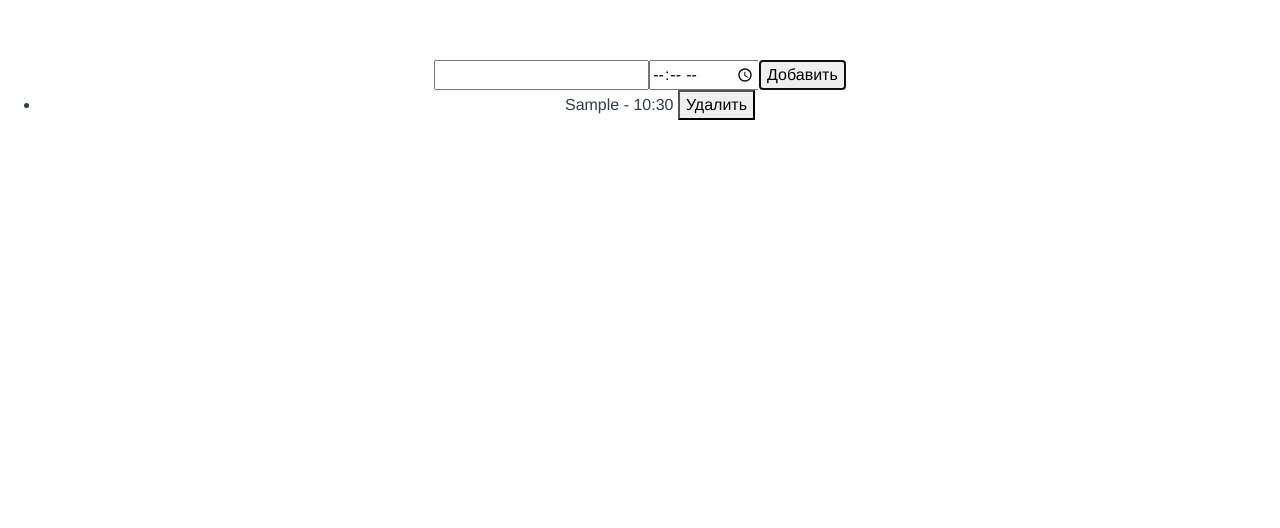
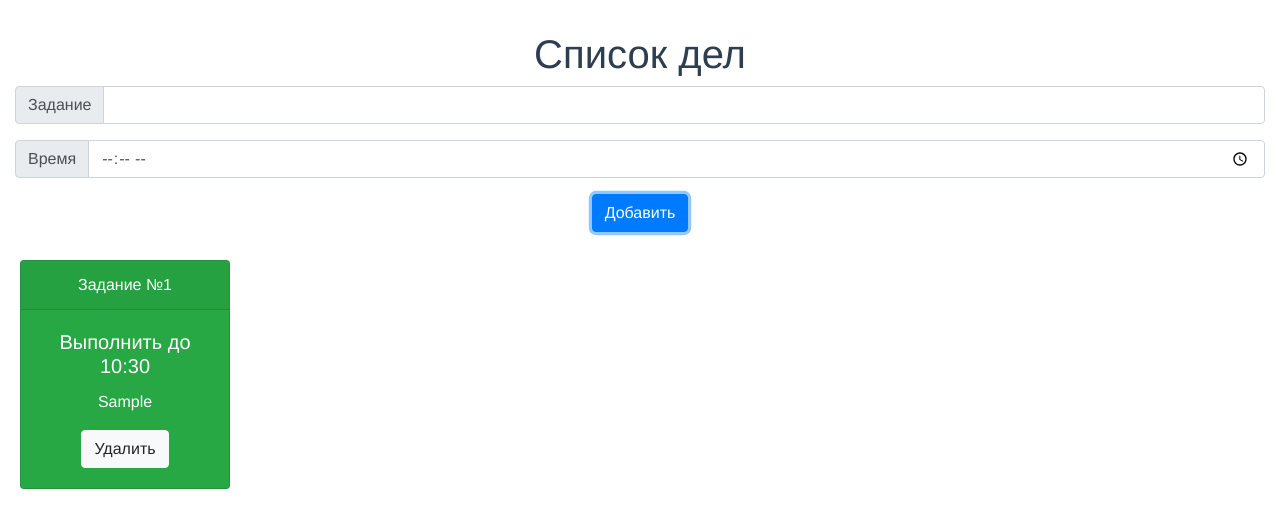
Before and after one commit to OlegBen/To-do-list, a Vue app: page / in a window 1280 px wide. Both pictures are taken after typing "Sample", "10:30" into the empty fields and a click on the button "Добавить". Shown: the top 528 px of the page. Built offline with nearby package versions, Linux system fonts and the light colour scheme.

Commit message:
Added some styles

```diff
--- a/src/App.vue
+++ b/src/App.vue
@@ -22,6 +22,6 @@
   -moz-osx-font-smoothing: grayscale;
   text-align: center;
   color: #2c3e50;
-  margin-top: 60px;
+  margin-top: 30px;
 }
 </style>
--- a/src/components/ToDoList.vue
+++ b/src/components/ToDoList.vue
@@ -1,14 +1,50 @@
 <template>
     <div class="toDoList">
-        <input type="text" v-model.lazy="taskText">
-        <input type="time" v-model.lazy="taskTime">
-        <button @click="addTask">Добавить</button>
+        <h1>Список дел</h1>
 
-        <ul>
-            <li v-for="(task, index) in tasks">
-                <div class="toDoList-item">
-                    {{ task.taskText }} - {{ task.taskTime }}
-                    <button @click="deleteTask(index)">Удалить</button>
+        <!--Поле для текста задания-->
+        <div class="input-group mb-3 col">
+            <div class="input-group-prepend">
+                <span class="input-group-text" id="inputGroup-sizing-default">Задание</span>
+            </div>
+            <input
+                    type="text"
+                    class="form-control"
+                    v-model.lazy="taskText"
+            />
+        </div>
+
+        <!--Поле для времени-->
+        <div class="input-group mb-3 col">
+            <div class="input-group-prepend">
+                <span class="input-group-text">Время</span>
+            </div>
+            <input
+                    type="time"
+                    class="form-control"
+                    v-model.lazy="taskTime"
+            />
+        </div>
+
+        <!--Предупреждение о наличии незаполненых полей-->
+        <div class="invalid-feedback mb-1">
+            Заполните все поля.
+        </div>
+
+        <!--Кнопка добавления нового задания-->
+        <button class="btn btn-primary" @click="addTask">Добавить</button>
+
+        <!--Список всех дел-->
+        <ul class="list-group list-group-horizontal mt-3">
+            <!--Шаблон задания-->
+            <li class="list-group-item" v-for="(task, index) in tasks">
+                <div class="card text-white bg-success">
+                    <div class="card-header">Задание №{{ index + 1 }}</div>
+                    <div class="card-body">
+                        <h5 class="card-title">Выполнить до {{ task.taskTime }}</h5>
+                        <p class="card-text">{{ task.taskText }}</p>
+                        <button class="btn btn-light" @click="deleteTask(index)">Удалить</button>
+                    </div>
                 </div>
             </li>
         </ul>
@@ -19,37 +55,78 @@
     export default {
         data() {
             return {
-                taskText: '',
-                taskTime: '',
-                tasks: []
+                taskText: '', //Сохранение значения поля с заданием
+                taskTime: '', //Сохранение значения поля с временем
+                tasks: [] //Список дел
             }
         },
         methods: {
-            addTask: function() {
+            addTask: function() { //Добавление нового задания
+                //Получаю доступ к преудпреждению
+                let warningAlert = document.querySelector('.invalid-feedback');
+
+                //Проверка на валидность
                 if(this.taskText !== '' && this.taskTime !== '') {
+                    //Объект с данными из полей
                     let resObj = {
                         taskText: this.taskText,
                         taskTime: this.taskTime
                     };
+                    //Отправка копии объекта в массив с заданиями
                     this.tasks.push(Object.assign({}, resObj));
+                    //Скрытие предупреждения
+                    warningAlert.style.display = 'none';
+                    //Очищаем значения полей
+                    this.taskText = '';
+                    this.taskTime = '';
+                    //Записываем в localStorage новый массив
+                    this.setItems();
+                } else {
+                    //В случае наличия незаполненых полей, выводим предупреждение
+                    warningAlert.style.display = 'block';
                 }
-                this.taskText = '';
-                this.taskTime = '';
+            },
+            deleteTask: function(index) { //Удаление задания из массива
+                //Удаление задания по индексу
+                this.tasks.splice(index, 1);
+                //Обновление массива в localStorage
                 this.setItems();
             },
-            deleteTask: function(index) {
-                this.tasks.splice(index, 1);
-                this.setItems();
-            },
-            loadFromLS: function() {
+            loadFromLS: function() { //Получение массива из localStorage
+                //В переменную tasks записываем либо полученный массив из localStorage
+                //либо пустой массив, если ничего не найдено
                 this.tasks = JSON.parse(localStorage.getItem("tasks")) || [];
             },
-            setItems: function() {
+            setItems: function() { //Сохранение массива в localStorage
                 localStorage.setItem("tasks", JSON.stringify(this.tasks));
             }
         },
         created: function() {
+            //Почему именно created?
+            //Так как используя beforeCreate, невозможно обратится к переменным,
+            //так как они ещё не были созданы. А при использовании created,
+            //переменные внутри data уже созданы, и к ним можно обратится.
+
+            //Функция для получения массива из localStorage
             this.loadFromLS();
         }
     }
 </script>
+
+<style scoped>
+    /*Правки стилей списка*/
+    ul {
+        max-height: 300px;
+        max-width: 100%;
+        overflow-x: auto;
+    }
+    /*Правки стилей элементов списка*/
+    ul > li {
+        width: 250px;
+        border: none;
+    }
+    /*Правки стилей предупреждеия*/
+    .invalid-feedback {
+        margin-top: -10px;
+    }
+</style>
```
